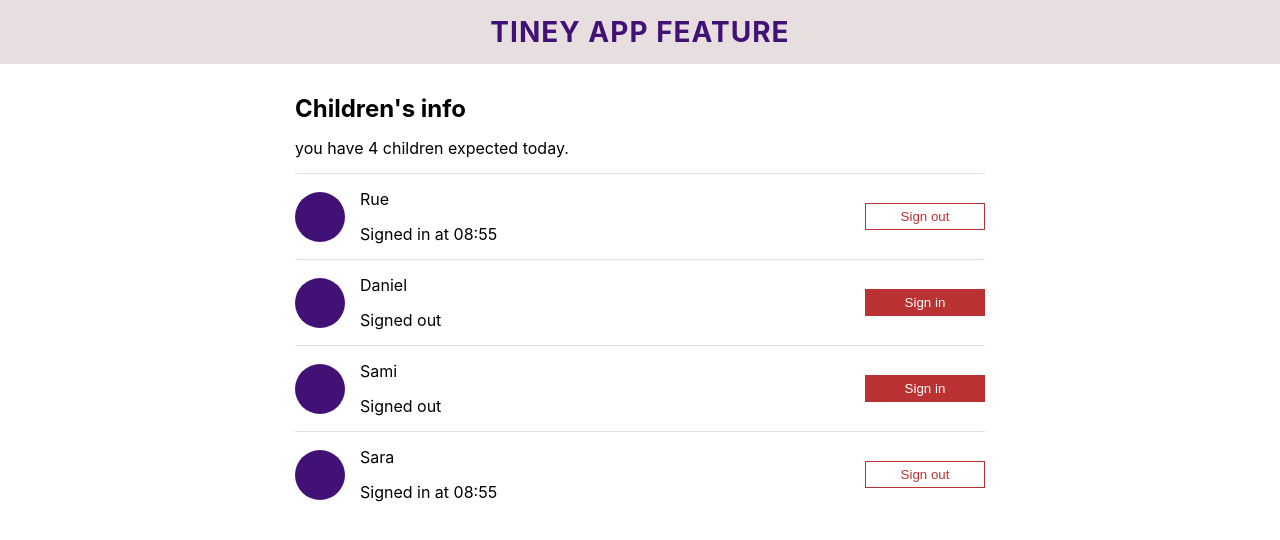
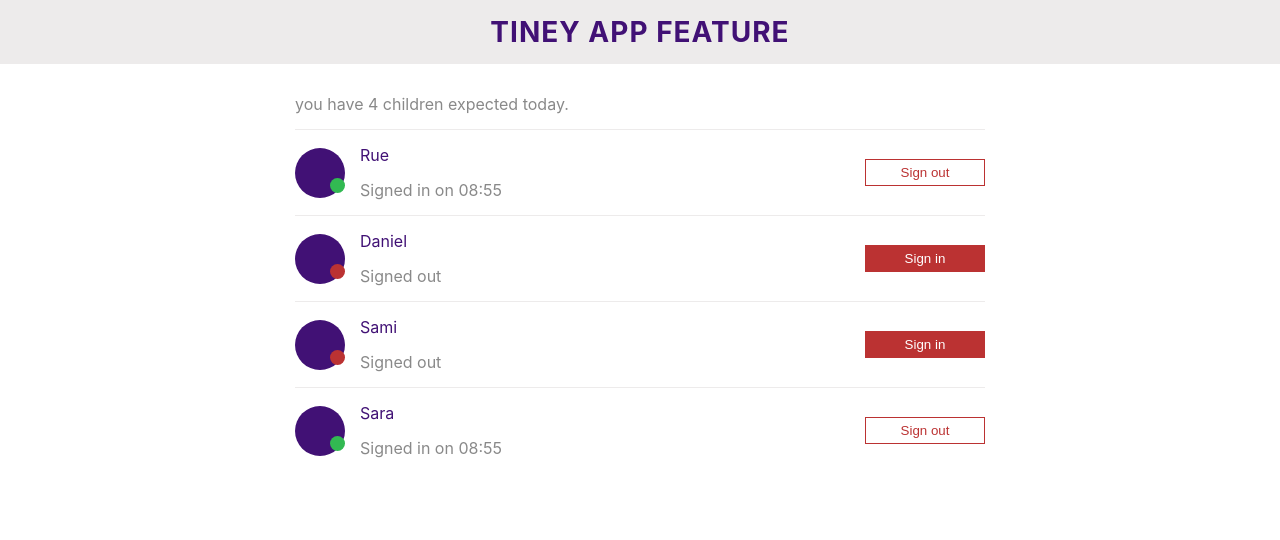
Before and after one commit to flare-s/Tiney-challenge, a React (Create React App) app: page / in a window 1280 px wide. Shown: the top 540 px of the page. Built offline with nearby package versions, Linux system fonts and the light colour scheme.

Commit message:
Added more styles for the children's list

```diff
--- a/src/App.js
+++ b/src/App.js
@@ -34,16 +34,17 @@
 
   const handleSignout = (id) => {
     let date = new Date();
-          let timeOptions = {hour12: false, hour: '2-digit', minute: "2-digit"};
-          let time = date.toLocaleTimeString("en-US", timeOptions);
+    let timeOptions = {hour12: false, hour: '2-digit', minute: "2-digit"};
+    let time = date.toLocaleTimeString("en-US", timeOptions);
+    let day = date.toLocaleDateString("en-US", {weekday: "short"})
     localStorage.setItem(`user-${id}`, JSON.stringify({
       isLoggedIn: false,
-      time
+      outAt: `${day} at ${time}`
     }));
     setUsers(prev => {
       return prev.map(user => {
         if (user.id === id) {
-          return ({...user, isSignedIn: false})
+          return ({...user, isSignedIn: false, outAt: `${day} at ${time}`})
         }
         return user;
       })
@@ -54,16 +55,17 @@
 
   const handleSignin = (id) => {
     let date = new Date();
-          let timeOptions = {hour12: false, hour: '2-digit', minute: "2-digit"};
-          let time = date.toLocaleTimeString("en-US", timeOptions);
+    let timeOptions = {hour12: false, hour: '2-digit', minute: "2-digit"};
+    let time = date.toLocaleTimeString("en-US", timeOptions);
+    let day = date.toLocaleDateString("en-US", {weekday: "short"})
     localStorage.setItem(`user-${id}`, JSON.stringify({
       isLoggedIn: true,
-      time: time
+      inAt: `${day} at ${time}`
     }));
     setUsers(prev => {
       return prev.map(user => {
         if (user.id === id) {
-          return ({...user, isSignedIn: true, signedInTime: time})
+          return ({...user, isSignedIn: true, inAt: `${day} at ${time}`})
         }
         return user;
       })
@@ -77,7 +79,6 @@
       <main>
         <section>
           <div className='container vertical-gutter'>
-            <h2>Children's info</h2>
             <p>you have {users.length} children expected today.</p>
             <ChildrenList users={users} setUsers={setUsers} handleSignin={handleSignin} handleSignout={handleSignout}/>
           </div>
--- a/src/components/ChildrenList.js
+++ b/src/components/ChildrenList.js
@@ -3,15 +3,15 @@
 import Button from "./UI/Button";
 const ChildrenList = ({users, handleSignin, handleSignout, setUsers}) => {
   useEffect(() => {
-    users.forEach(userr => {
-      const userData = localStorage.getItem(`user-${userr.id}`);
+    users.forEach(userItem => {
+      const userData = localStorage.getItem(`user-${userItem.id}`);
         let parsed = JSON.parse(userData);
         if (parsed) {
           if (parsed.isLoggedIn) {
             setUsers(prev => {
               return prev.map(user => {
-                if (user.id === userr.id) {
-                  return ({...user, isSignedIn: true, signedInTime: parsed.time})
+                if (user.id === userItem.id) {
+                  return ({...user, isSignedIn: true, inAt: parsed.inAt})
                 }
                 return user;
               })
@@ -20,8 +20,8 @@
           } else if(!parsed.isLoggedIn) {
             setUsers(prev => {
               return prev.map(user => {
-                if (user.id === userr.id) {
-                  return ({...user, isSignedIn: false})
+                if (user.id === userItem.id) {
+                  return ({...user, isSignedIn: false, outAt: parsed.outAt})
                 }
                 return user;
               })
@@ -33,11 +33,11 @@
   }, []);
     return (
         <ul className={`${styles["chilldren-list"]} verical-gutter`}>
-            {users.map(user => (<li key={user.id} className={`${styles.user} ${user.isSignedIn && "signid-in"}`}>
+            {users.map(user => (<li key={user.id} className={`${styles.user} ${user.isSignedIn && styles["signed-in"]}`}>
               <div className={styles['user-img']}></div>
               <div className={`${styles['user-info']} vertical-gutter`}>
                 <p className={`${styles['user-name']}`}>{user.name}</p>
-                <p className={`${styles['user-status']}`}>{user.isSignedIn ? `Signed in at ${user.signedInTime ? user.signedInTime : "08:55"}` : "Signed out"}</p>
+                <p>{user.isSignedIn ? `Signed in on ${user.inAt ? user.inAt : "08:55"}` : `Signed out ${user.outAt ? `on ${user.outAt}`:''}`}</p>
               </div>
               {/* <button className={"btn"} onClick={() => user.isSignedIn ? handleSignout(user.id) : handleSignin(user.id)}>{user.isSignedIn ? "Sign out" : "Sign in"}</button> */}
               <Button className={`${user.isSignedIn && "outline"}`}
--- a/src/components/ChildrenList.module.css
+++ b/src/components/ChildrenList.module.css
@@ -1,5 +1,6 @@
 .user {
     display: flex;
+    flex-direction: column;
     align-items: center;
     padding: calc(15rem / 16) 0;
     border-top: 1px solid var(--grey);
@@ -9,11 +10,52 @@
 .user-img {
     height: 50px;
     width: 50px;
+    position: relative;
     border-radius: 50%;
+    margin-bottom: calc(15rem/16);
     background-color: var(--purple);
-    margin-right: calc(15rem / 16);
+}
+
+.user-img::after {
+    content: "";
+    position: absolute;
+    width: 15px;
+    height: 15px;
+    bottom: 5px;
+    right: 0;
+    border-radius: 50%;
+    background-color: var(--red);
+    transition: background-color .3s ease-in-out;
+}
+
+.signed-in .user-img::after {
+    background-color: var(--green);
 }
 
 .user-info {
-    margin-right: auto;
+    margin-bottom: calc(15rem/16);
+    text-align: center;
 }
+
+.user-name {
+    color: var(--purple);
+}
+
+@media (min-width: 576px) {
+    .user {
+        flex-direction: row;
+    }
+
+    .user-info {
+        margin-right: auto;
+        margin-bottom: 0;
+        text-align: start;
+    }
+
+    .user-img {
+        margin-bottom: 0;
+        margin-right: calc(15rem / 16);
+    }
+
+
+  }
--- a/src/index.css
+++ b/src/index.css
@@ -1,7 +1,9 @@
 :root {
-  --grey: rgb(231, 223, 223);
+  --grey: rgb(237, 235, 235);
+  --dark-grey: rgb(137, 137, 137);
   --purple: rgb(65, 17, 117);
   --red: rgb(187, 50, 50);
+  --green: rgb(50, 185, 82);
   --white: rgb(255, 255, 255);
 }
 
@@ -17,6 +19,7 @@
     sans-serif;
   -webkit-font-smoothing: antialiased;
   -moz-osx-font-smoothing: grayscale;
+  color: var(--dark-grey);
 }
 
 
```
